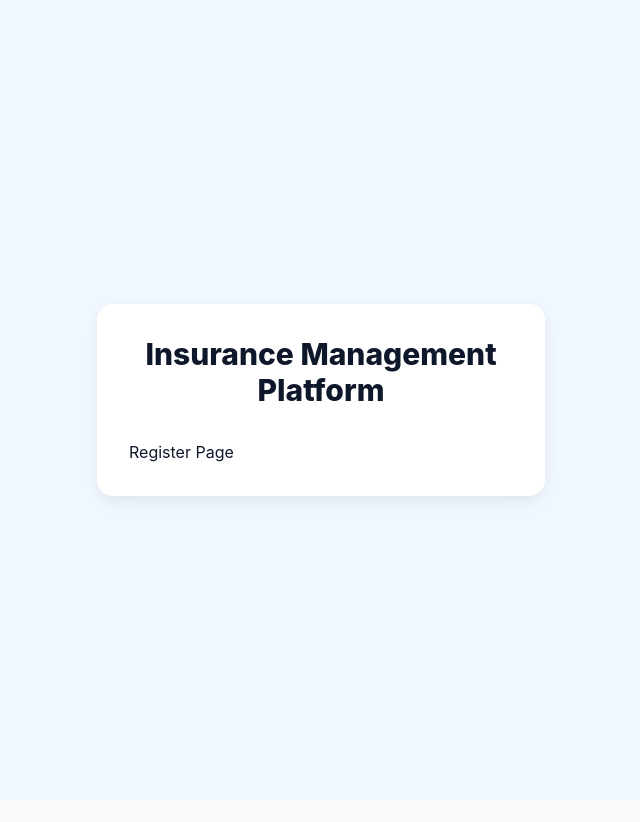
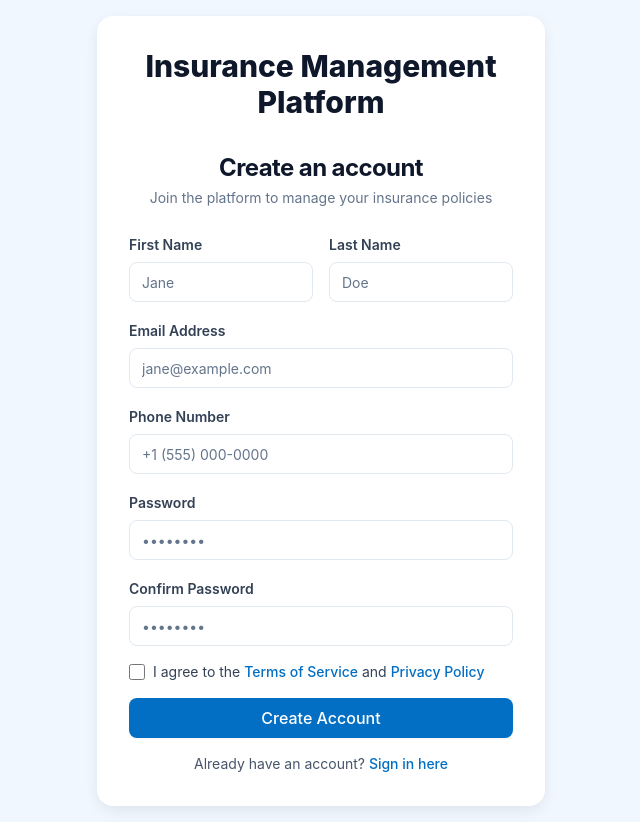
Before and after one commit to pranalibuilds-gif/Insurance-Management-System, a React (Vite) app in the folder frontend/: page /register in a window 1280 px wide. Shown: the whole page, without its empty margins (319-959 px from the left). Before the commit the page ends 800 px from the top, so only its background shows below. Built offline with nearby package versions, Linux system fonts and the light colour scheme; the HTML template or start-up script is replaced by a standard one.

Commit message:
feat: implement authentication UI with validation (Phase 3)

```diff
--- a/frontend/package.json
+++ b/frontend/package.json
@@ -11,6 +11,7 @@
     "format": "prettier --write \"src/**/*.{ts,tsx,css}\""
   },
   "dependencies": {
+    "@hookform/resolvers": "^5.4.0",
     "@tanstack/react-query": "^5.0.0",
     "axios": "^1.6.0",
     "clsx": "^2.1.0",
--- a/frontend/src/components/atoms/Input.tsx
+++ b/frontend/src/components/atoms/Input.tsx
@@ -2,15 +2,26 @@ import React from 'react';
 import { cn } from '../../utils/cn';
 
 interface InputProps extends React.InputHTMLAttributes<HTMLInputElement> {
+  label?: string;
   error?: string;
 }
 
 export const Input = React.forwardRef<HTMLInputElement, InputProps>(
-  ({ className, error, ...props }, ref) => {
+  ({ className, label, error, id, ...props }, ref) => {
+    const inputId = id || React.useId();
     return (
       <div className="w-full space-y-1.5">
+        {label && (
+          <label
+            htmlFor={inputId}
+            className="text-sm font-semibold text-slate-700"
+          >
+            {label}
+          </label>
+        )}
         <input
           ref={ref}
+          id={inputId}
           className={cn(
             'flex h-10 w-full rounded-lg border border-slate-200 bg-white px-3 py-2 text-sm ring-offset-white file:border-0 file:bg-transparent file:text-sm file:font-medium placeholder:text-slate-500 focus-visible:outline-none focus-visible:ring-2 focus-visible:ring-brand-500 disabled:cursor-not-allowed disabled:opacity-50',
             error && 'border-error-500 focus-visible:ring-error-500',
--- /dev/null
+++ b/frontend/src/features/auth/LoginForm.tsx
@@ -0,0 +1,113 @@
+import React, { useState } from 'react';
+import { useForm } from 'react-hook-form';
+import { zodResolver } from '@hookform/resolvers/zod';
+import * as z from 'zod';
+import { Link, useNavigate } from 'react-router-dom';
+import { Button } from '../../components/atoms/Button';
+import { Input } from '../../components/atoms/Input';
+import { useAuth } from '../../context/AuthContext';
+import toast from 'react-hot-toast';
+
+const loginSchema = z.object({
+  email: z.string().email('Invalid email address'),
+  password: z.string().min(6, 'Password must be at least 6 characters'),
+});
+
+type LoginFormValues = z.infer<typeof loginSchema>;
+
+export const LoginForm: React.FC = () => {
+  const [isLoading, setIsLoading] = useState(false);
+  const { login } = useAuth();
+  const navigate = useNavigate();
+
+  const {
+    register,
+    handleSubmit,
+    formState: { errors },
+  } = useForm<LoginFormValues>({
+    resolver: zodResolver(loginSchema),
+  });
+
+  const onSubmit = async (data: LoginFormValues) => {
+    setIsLoading(true);
+    try {
+      // Mock login logic
+      // In a real app, this would call an API
+      console.log('Logging in with:', data);
+
+      // Simulate API delay
+      await new Promise((resolve) => setTimeout(resolve, 1000));
+
+      // Determine role based on email for testing purposes
+      let role: 'ADMIN' | 'MANAGER' | 'AGENT' | 'CUSTOMER' = 'CUSTOMER';
+      if (data.email.startsWith('admin')) role = 'ADMIN';
+      else if (data.email.startsWith('manager')) role = 'MANAGER';
+      else if (data.email.startsWith('agent')) role = 'AGENT';
+
+      login(data.email, role);
+      toast.success('Successfully logged in!');
+
+      if (role === 'CUSTOMER') {
+        navigate('/portal/dashboard');
+      } else {
+        navigate('/staff/dashboard');
+      }
+    } catch (error) {
+      toast.error('Login failed. Please check your credentials.');
+    } finally {
+      setIsLoading(false);
+    }
+  };
+
+  return (
+    <form onSubmit={handleSubmit(onSubmit)} className="space-y-6">
+      <Input
+        label="Email Address"
+        type="email"
+        placeholder="you@example.com"
+        error={errors.email?.message}
+        {...register('email')}
+      />
+      <Input
+        label="Password"
+        type="password"
+        placeholder="••••••••"
+        error={errors.password?.message}
+        {...register('password')}
+      />
+      <div className="flex items-center justify-between">
+        <div className="flex items-center">
+          <input
+            id="remember-me"
+            name="remember-me"
+            type="checkbox"
+            className="h-4 w-4 rounded border-slate-300 text-brand-600 focus:ring-brand-500"
+          />
+          <label htmlFor="remember-me" className="ml-2 block text-sm text-slate-700">
+            Remember me
+          </label>
+        </div>
+        <div className="text-sm">
+          <Link
+            to="/forgot-password"
+            className="font-medium text-brand-600 hover:text-brand-500"
+          >
+            Forgot your password?
+          </Link>
+        </div>
+      </div>
+      <Button type="submit" className="w-full" isLoading={isLoading}>
+        Sign in
+      </Button>
+      <p className="text-center text-sm text-slate-600">
+        Don't have an account?{' '}
+        <Link
+          to="/register"
+          className="font-medium text-brand-600 hover:text-brand-500"
+        >
+          Register here
+        </Link>
+      </p>
+    </form>
+  );
+};
--- /dev/null
+++ b/frontend/src/features/auth/RegisterForm.tsx
@@ -0,0 +1,126 @@
+import React, { useState } from 'react';
+import { useForm } from 'react-hook-form';
+import { zodResolver } from '@hookform/resolvers/zod';
+import * as z from 'zod';
+import { Link, useNavigate } from 'react-router-dom';
+import { Button } from '../../components/atoms/Button';
+import { Input } from '../../components/atoms/Input';
+import toast from 'react-hot-toast';
+
+const registerSchema = z.object({
+  firstName: z.string().min(2, 'First name is required'),
+  lastName: z.string().min(2, 'Last name is required'),
+  email: z.string().email('Invalid email address'),
+  phone: z.string().min(10, 'Invalid phone number'),
+  password: z.string().min(6, 'Password must be at least 6 characters'),
+  confirmPassword: z.string(),
+}).refine((data) => data.password === data.confirmPassword, {
+  message: "Passwords don't match",
+  path: ['confirmPassword'],
+});
+
+type RegisterFormValues = z.infer<typeof registerSchema>;
+
+export const RegisterForm: React.FC = () => {
+  const [isLoading, setIsLoading] = useState(false);
+  const navigate = useNavigate();
+
+  const {
+    register,
+    handleSubmit,
+    formState: { errors },
+  } = useForm<RegisterFormValues>({
+    resolver: zodResolver(registerSchema),
+  });
+
+  const onSubmit = async (data: RegisterFormValues) => {
+    setIsLoading(true);
+    try {
+      console.log('Registering with:', data);
+      await new Promise((resolve) => setTimeout(resolve, 1000));
+      toast.success('Registration successful! Please login.');
+      navigate('/login');
+    } catch (error) {
+      toast.error('Registration failed. Please try again.');
+    } finally {
+      setIsLoading(false);
+    }
+  };
+
+  return (
+    <form onSubmit={handleSubmit(onSubmit)} className="space-y-4">
+      <div className="grid grid-cols-2 gap-4">
+        <Input
+          label="First Name"
+          placeholder="Jane"
+          error={errors.firstName?.message}
+          {...register('firstName')}
+        />
+        <Input
+          label="Last Name"
+          placeholder="Doe"
+          error={errors.lastName?.message}
+          {...register('lastName')}
+        />
+      </div>
+      <Input
+        label="Email Address"
+        type="email"
+        placeholder="jane@example.com"
+        error={errors.email?.message}
+        {...register('email')}
+      />
+      <Input
+        label="Phone Number"
+        placeholder="+1 (555) 000-0000"
+        error={errors.phone?.message}
+        {...register('phone')}
+      />
+      <Input
+        label="Password"
+        type="password"
+        placeholder="••••••••"
+        error={errors.password?.message}
+        {...register('password')}
+      />
+      <Input
+        label="Confirm Password"
+        type="password"
+        placeholder="••••••••"
+        error={errors.confirmPassword?.message}
+        {...register('confirmPassword')}
+      />
+      <div className="flex items-center">
+        <input
+          id="terms"
+          name="terms"
+          type="checkbox"
+          required
+          className="h-4 w-4 rounded border-slate-300 text-brand-600 focus:ring-brand-500"
+        />
+        <label htmlFor="terms" className="ml-2 block text-sm text-slate-700">
+          I agree to the{' '}
+          <a href="#" className="font-medium text-brand-600 hover:text-brand-500">
+            Terms of Service
+          </a>{' '}
+          and{' '}
+          <a href="#" className="font-medium text-brand-600 hover:text-brand-500">
+            Privacy Policy
+          </a>
+        </label>
+      </div>
+      <Button type="submit" className="w-full mt-4" isLoading={isLoading}>
+        Create Account
+      </Button>
+      <p className="text-center text-sm text-slate-600 mt-4">
+        Already have an account?{' '}
+        <Link
+          to="/login"
+          className="font-medium text-brand-600 hover:text-brand-500"
+        >
+          Sign in here
+        </Link>
+      </p>
+    </form>
+  );
+};
--- /dev/null
+++ b/frontend/src/pages/auth/LoginPage.tsx
@@ -0,0 +1,20 @@
+import React from 'react';
+import { LoginForm } from '../../features/auth/LoginForm';
+
+const LoginPage: React.FC = () => {
+  return (
+    <div className="space-y-6">
+      <div className="text-center">
+        <h1 className="text-2xl font-bold tracking-tight text-slate-900">
+          Welcome back
+        </h1>
+        <p className="text-sm text-slate-500 mt-1">
+          Enter your credentials to access your account
+        </p>
+      </div>
+      <LoginForm />
+    </div>
+  );
+};
+
+export default LoginPage;
--- /dev/null
+++ b/frontend/src/pages/auth/RegisterPage.tsx
@@ -0,0 +1,20 @@
+import React from 'react';
+import { RegisterForm } from '../../features/auth/RegisterForm';
+
+const RegisterPage: React.FC = () => {
+  return (
+    <div className="space-y-6">
+      <div className="text-center">
+        <h1 className="text-2xl font-bold tracking-tight text-slate-900">
+          Create an account
+        </h1>
+        <p className="text-sm text-slate-500 mt-1">
+          Join the platform to manage your insurance policies
+        </p>
+      </div>
+      <RegisterForm />
+    </div>
+  );
+};
+
+export default RegisterPage;
--- a/frontend/src/routes/index.tsx
+++ b/frontend/src/routes/index.tsx
@@ -1,18 +1,26 @@
-import React from 'react';
+import React, { lazy, Suspense } from 'react';
 import { Routes, Route, Navigate } from 'react-router-dom';
 import { AuthLayout } from '../layouts/AuthLayout';
 import { PortalLayout } from '../layouts/PortalLayout';
 import { StaffLayout } from '../layouts/StaffLayout';
 import { RouteGuard } from './RouteGuard';
 
+// Lazy load pages for better performance
+const LoginPage = lazy(() => import('../pages/auth/LoginPage'));
+const RegisterPage = lazy(() => import('../pages/auth/RegisterPage'));
+
 // Placeholder components
 const Landing = () => <div>Landing Page</div>;
-const Login = () => <div>Login Page</div>;
 const Dashboard = () => <div>Dashboard</div>;
 const Unauthorized = () => <div>Unauthorized</div>;
 
 export const AppRoutes: React.FC = () => {
   return (
+    <Suspense fallback={
+      <div className="flex h-screen items-center justify-center">
+        <div className="h-8 w-8 animate-spin rounded-full border-4 border-brand-600 border-t-transparent" />
+      </div>
+    }>
       <Routes>
         {/* Public Routes */}
         <Route path="/" element={<Landing />} />
@@ -20,8 +28,8 @@ export const AppRoutes: React.FC = () => {
 
         {/* Auth Routes */}
         <Route element={<AuthLayout />}>
-        <Route path="/login" element={<Login />} />
-        <Route path="/register" element={<div>Register Page</div>} />
+          <Route path="/login" element={<LoginPage />} />
+          <Route path="/register" element={<RegisterPage />} />
         </Route>
 
         {/* Customer Portal Routes */}
@@ -36,7 +44,6 @@ export const AppRoutes: React.FC = () => {
           <Route index element={<Navigate to="dashboard" replace />} />
           <Route path="dashboard" element={<Dashboard />} />
           <Route path="policies" element={<div>My Policies</div>} />
-        {/* ... other customer routes */}
         </Route>
 
         {/* Staff Routes */}
@@ -51,11 +58,11 @@ export const AppRoutes: React.FC = () => {
           <Route index element={<Navigate to="dashboard" replace />} />
           <Route path="dashboard" element={<Dashboard />} />
           <Route path="customers" element={<div>Customer Management</div>} />
-        {/* ... other staff routes */}
         </Route>
 
         {/* Fallback */}
         <Route path="*" element={<Navigate to="/" replace />} />
       </Routes>
+    </Suspense>
   );
 };
```
Also changed, not shown: 1 other file (tests, documents, lock files or other folders). Lines whose indentation alone changed are shown as unchanged.
